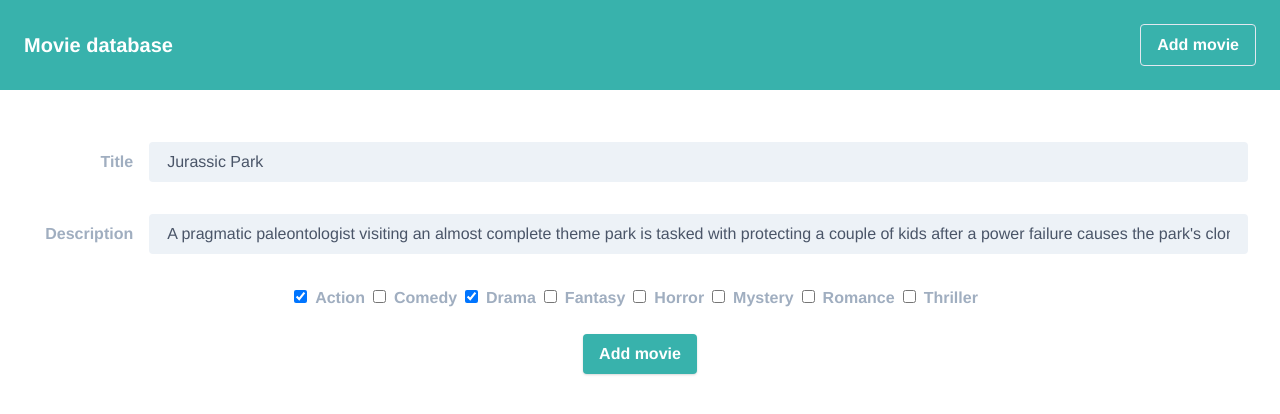
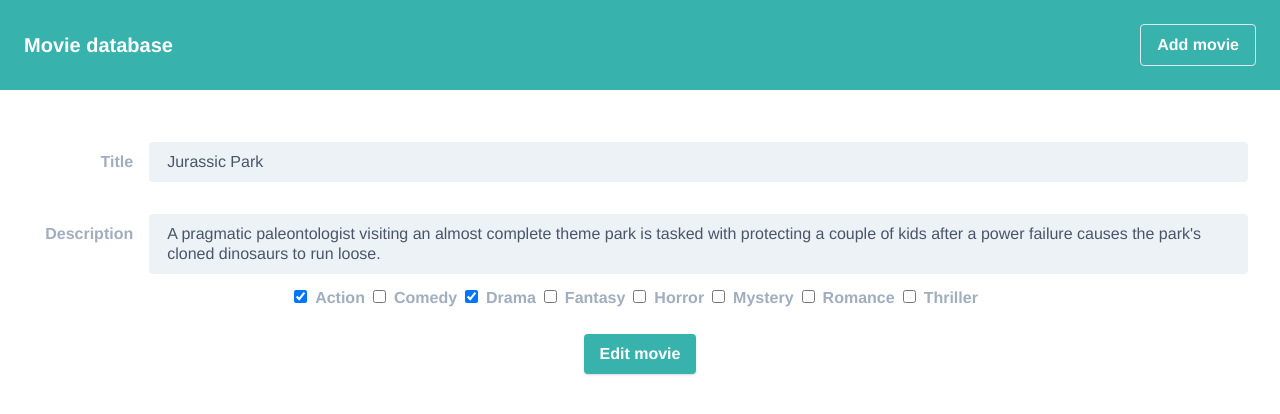
Before and after one commit to MikeH100/movie-database, a Vue app: page / in a window 1280 px wide. Both pictures are taken after a click on the element 432 px from the left and 380 px from the top of the page. Shown: the top 414 px of the page. Built offline with nearby package versions, Linux system fonts and the light colour scheme.

Commit message:
Added small fixes and design changes

```diff
--- a/src/components/MovieCard.vue
+++ b/src/components/MovieCard.vue
@@ -1,14 +1,18 @@
 <template>
   <div
     @click="$router.push('/movie-details/' + movie.id)"
-    class="max-w-sm rounded overflow-hidden w-80 m-4 shadow-lg cursor-pointer"
+    class="max-w-sm rounded overflow-hidden m-4 height shadow-lg cursor-pointer"
   >
-    <img class="w-full" src="../assets/images/card-top.jpg" alt="Movie" />
+    <img
+      class="w-full"
+      :src="movie.img ? movie.img : '/img/card-top.5183bb28.jpg'"
+      alt="Movie"
+    />
     <div class="px-6 py-4">
       <div class="font-bold text-xl mb-2">
         {{ movie.title }}
       </div>
-      <p class="text-gray-700 height text-base">
+      <p class="text-gray-700 h-30 text-base">
         {{ movie.description }}
       </p>
     </div>
@@ -39,6 +43,6 @@ export default Vue.extend({
 
 <style scoped lang="scss">
 .height {
-  height: 120px;
+  height: 500px;
 }
 </style>
--- a/src/components/MovieForm.vue
+++ b/src/components/MovieForm.vue
@@ -29,8 +29,8 @@
           Description
         </label>
         <span class="container h-10 mb-8">
-          <input
-            class="bg-gray-200 appearance-none border-2 border-gray-200 rounded w-full py-2 px-4 text-gray-700 leading-tight focus:outline-none focus:bg-white focus:border-teal-500"
+          <textarea
+            class="bg-gray-200 resize-none appearance-none border-2 border-gray-200 rounded w-full py-2 px-4 text-gray-700 leading-tight focus:outline-none focus:bg-white focus:border-teal-500"
             id="inline-description"
             type="text"
             placeholder="Description"
@@ -58,7 +58,8 @@
           type="button"
           @click="checkForm"
         >
-          Add movie
+          <span v-if="selectedMovie">Edit movie</span>
+          <span v-else>Add movie</span>
         </button>
       </div>
     </form>
@@ -105,6 +106,7 @@ export default Vue.extend({
     }
   },
   mounted() {
+    console.log('selectedMovie', this.selectedMovie)
     if (this.selectedMovie) {
       this.title = this.selectedMovie.title
       this.description = this.selectedMovie.description
@@ -124,7 +126,12 @@ export default Vue.extend({
           this.selectedGenres.push(key)
         }
       }
-      if (this.title && this.description && this.selectedGenres.length !== 0) {
+      if (
+        this.title &&
+        this.description &&
+        this.description.length < 200 &&
+        this.selectedGenres.length !== 0
+      ) {
         if (this.selectedGenres.length) {
           this.movie = {
             id: this.selectedMovie ? this.selectedMovie.id : '',
@@ -144,6 +151,10 @@ export default Vue.extend({
       if (!this.description) {
         this.errors.description = 'Description required.'
       }
+      console.log(this.description.length)
+      if (this.description.length > 200) {
+        this.errors.description = 'Number of characters cannot exceed 200'
+      }
       if (this.selectedGenres.length === 0) {
         this.errors.genre = 'Genre required'
       }
--- a/src/store.ts
+++ b/src/store.ts
@@ -12,14 +12,18 @@ export default new Vuex.Store({
         title: 'Jurassic Park',
         description:
           "A pragmatic paleontologist visiting an almost complete theme park is tasked with protecting a couple of kids after a power failure causes the park's cloned dinosaurs to run loose.",
-        tags: ['Action', 'Drama']
+        tags: ['Action', 'Drama'],
+        img:
+          'https://images-na.ssl-images-amazon.com/images/I/51EeZ5y%2Bu5L._AC_SL1024_.jpg'
       },
       {
         id: 'movie2',
         title: 'Back to the Future',
         description:
           'Marty McFly, a 17-year-old high school student, is accidentally sent thirty years into the past in a time-traveling DeLorean invented by his close friend, the eccentric scientist Doc Brown.',
-        tags: ['Action', 'Fantasy']
+        tags: ['Action', 'Fantasy'],
+        img:
+          'https://academycenter.org/wp-content/uploads/2018/12/back-to-the-future-trilogy-1122951-1280x0.jpg'
       }
     ] as Movie[],
     genres: [
--- a/src/types/movies.d.ts
+++ b/src/types/movies.d.ts
@@ -3,6 +3,7 @@ export type Movie = {
   title: string
   description: string
   tags: Array<string>
+  img?: string
 }
 
 export type Errors = {
--- a/src/views/MovieDetails.vue
+++ b/src/views/MovieDetails.vue
@@ -25,9 +25,6 @@ export default Vue.extend({
   components: {
     MovieForm
   },
-  mounted() {
-    console.log('test', this.$route.params.id)
-  },
   computed: {
     movie() {
       return this.$store.state.movies.find(
```
